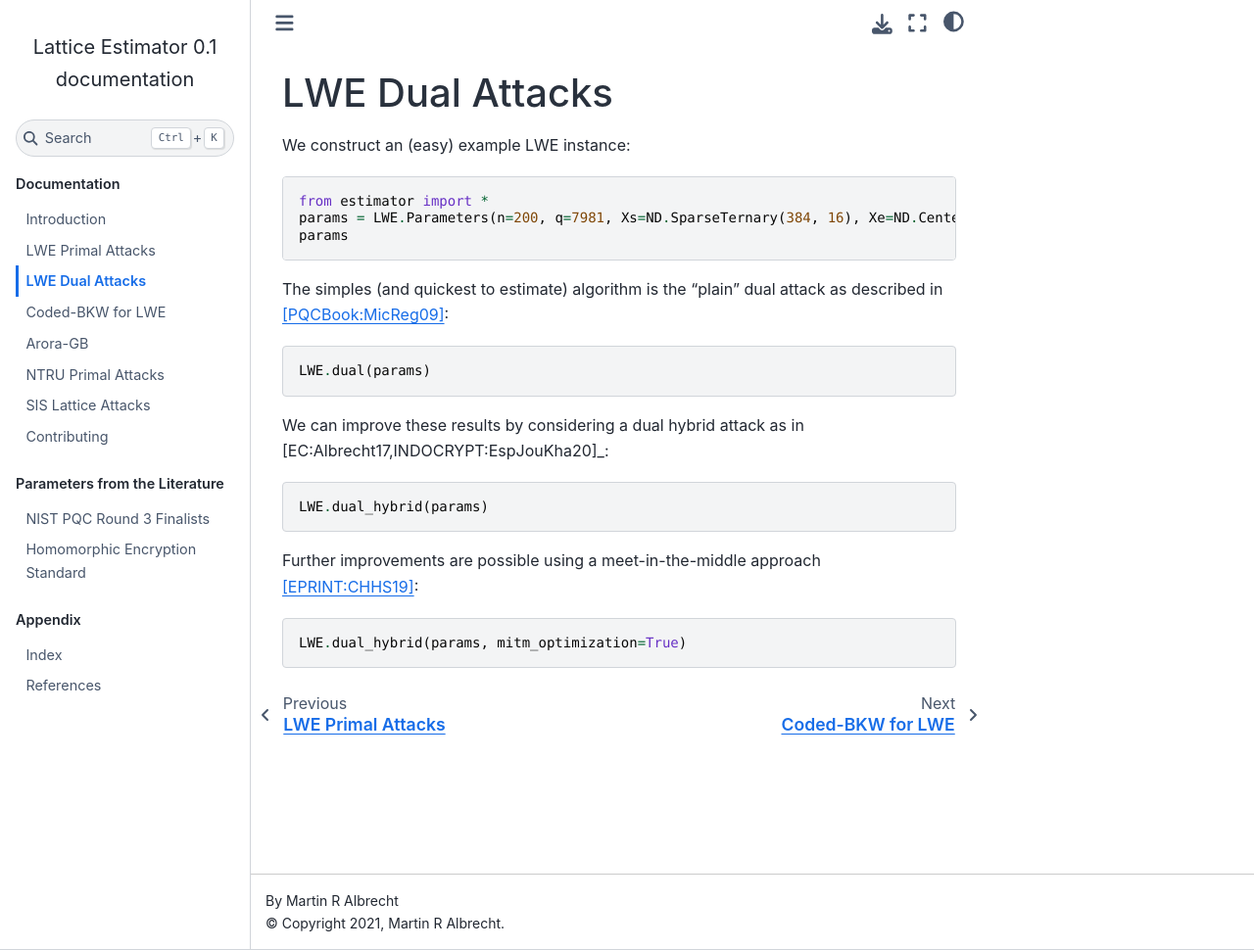
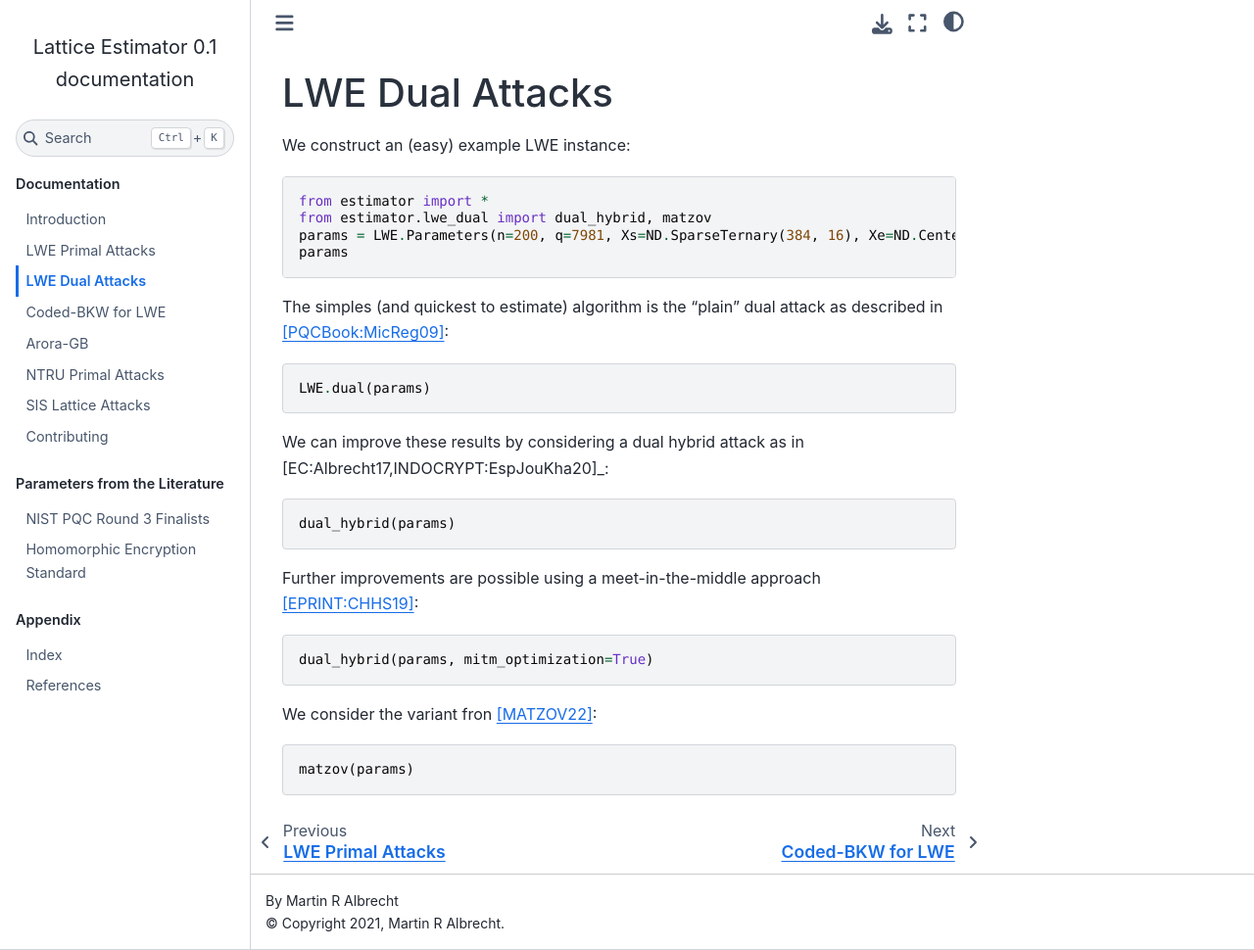
Before and after one commit to malb/lattice-estimator, a Sphinx documentation site: the page built from docs/algorithms/lwe-dual.rst, in a window 1280 px wide and 970 px high. Shown: the whole window at 98% size. Built offline with Sphinx 7.4.7 and the Sphinx Book theme 1.1.4, drawn with Linux system fonts in a browser that asks for light colours.

Commit message:
update docs

```diff
--- a/docs/algorithms/lwe-dual.rst
+++ b/docs/algorithms/lwe-dual.rst
@@ -6,6 +6,7 @@ LWE Dual Attacks
 We construct an (easy) example LWE instance::
 
     from estimator import *
+    from estimator.lwe_dual import dual_hybrid, matzov
     params = LWE.Parameters(n=200, q=7981, Xs=ND.SparseTernary(384, 16), Xe=ND.CenteredBinomial(4))
     params
 
@@ -15,8 +16,12 @@ The simples (and quickest to estimate) algorithm is the "plain" dual attack as d
 
 We can improve these results by considering a dual hybrid attack as in [EC:Albrecht17,INDOCRYPT:EspJouKha20]_::
 
-    LWE.dual_hybrid(params)
+    dual_hybrid(params)
 
 Further improvements are possible using a meet-in-the-middle approach [EPRINT:CHHS19]_::
 
-   LWE.dual_hybrid(params, mitm_optimization=True)
+   dual_hybrid(params, mitm_optimization=True)
+
+We consider the variant fron [MATZOV22]_::
+
+   matzov(params)
```
